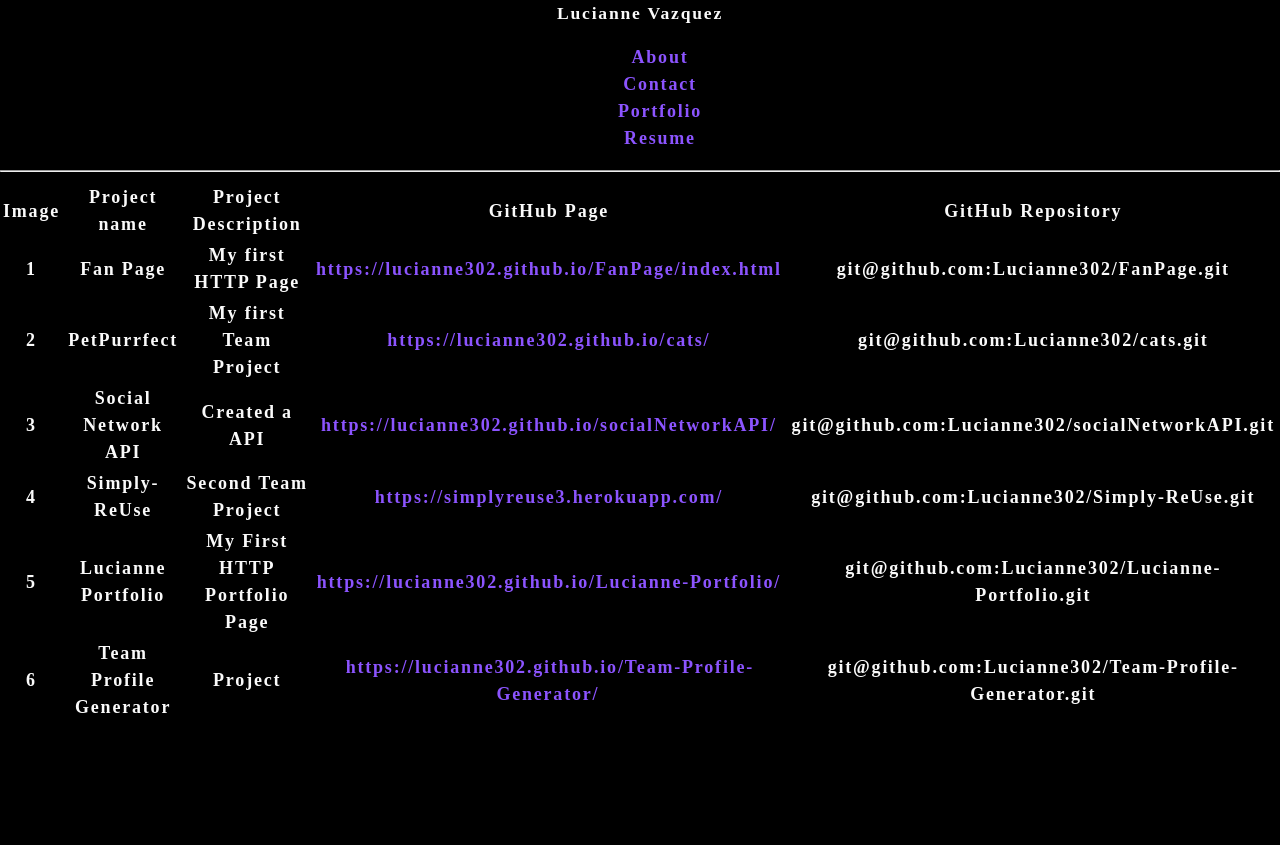
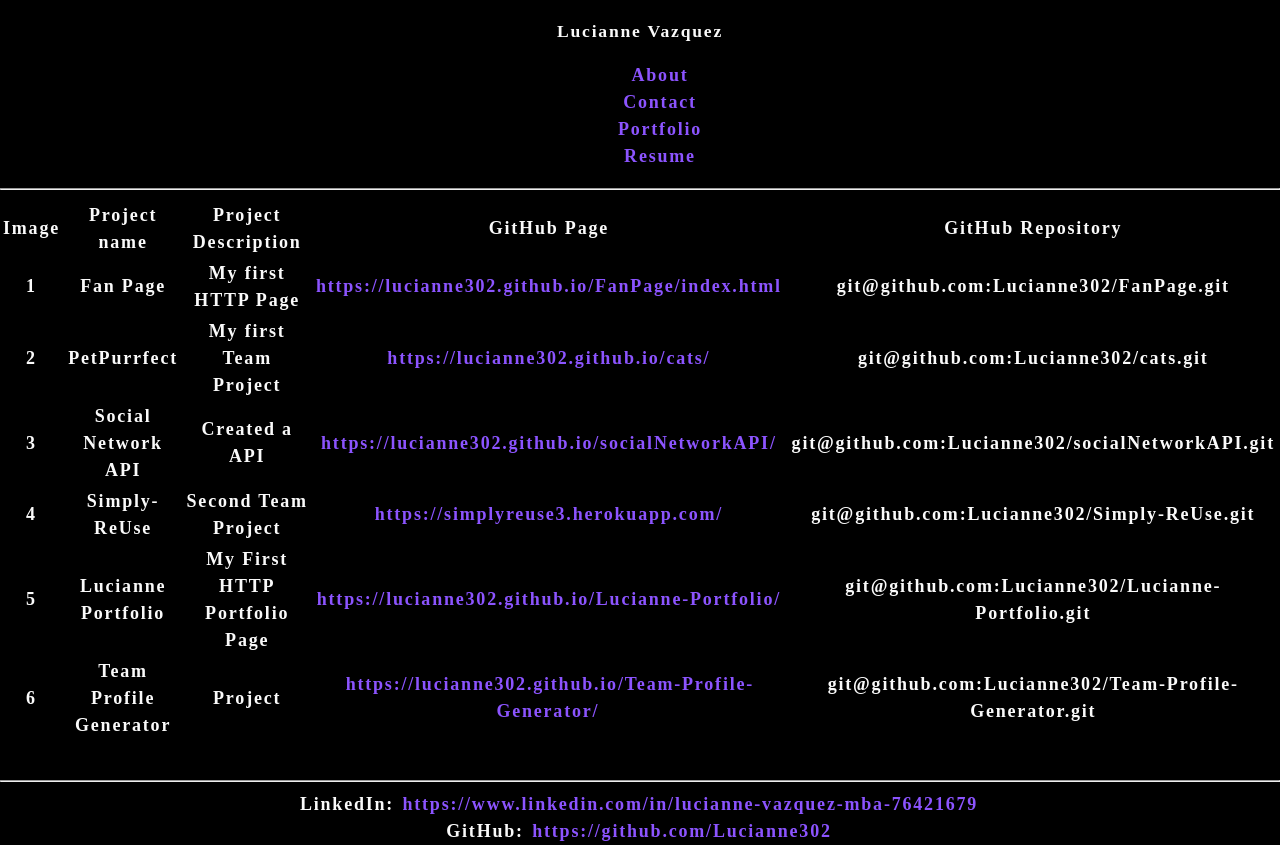
Before and after one commit to Lucianne302/Lucianne-ReactPortfolio, a React (Create React App) app: page /Portfolio in a window 1280 px wide. Before the commit the page ends 800 px from the top, so only its background shows below. Built offline with nearby package versions, Linux system fonts and the light colour scheme.

Commit message:
draft and footer

```diff
--- a/src/App.js
+++ b/src/App.js
@@ -7,6 +7,7 @@ import Contact from './pages/contact'
 import Portfolio from './pages/portfolio'
 import Resume from './pages/resume'
 import Nav from './pages/nav'
+import Footer from './pages/footer'
 
 function App() {
   return (
@@ -18,12 +19,12 @@ function App() {
           <Route exact path = '/Contact' component = { Contact } />
           <Route exact path = '/Portfolio' component = { Portfolio } />
           <Route exact path = '/Resume' component = { Resume } />
+          <Route exact path = '/Footer' component = { Footer } />
         </Switch>
+        <Footer></Footer>
       </Router>
     </div>
   );
 }
 
-
-
 export default App;
--- a/src/index.css
+++ b/src/index.css
@@ -77,7 +77,7 @@ h6 {
 
 p {
   font-size: 1.1rem;
-  margin-top: 0;
+  margin-top: 20;
 }
 
 a {
--- a/src/pages/about.js
+++ b/src/pages/about.js
@@ -6,7 +6,7 @@ function about() {
   return (
     <section className="my-5" >
       <h1 id="about">About Me! </h1>
-      <img src={coverImage} className="my-2" style={{ width: "20%" }} alt="cover" />
+      <img src={coverImage} className="my-2" style={{ width: "10%" }} alt="cover" />
       <div className="my-2">
         <p>
         As a student at the University of Pennsylvania, I am learning to code. Previous to learning to code, I completed a bachelor’s in Human Resource Management, and a Master’s in Business Administration from Goldey Beacom College.  For professional development, I completed certificates in Project Management and Business Analysis from the University of Delaware.  And, a Legal Studies Certificate from Wilmington University was completed in October 2016. And, I have about 13 years of experience working in the field of Human Resources.
--- /dev/null
+++ b/src/pages/footer.js
@@ -0,0 +1,43 @@
+import React from 'react';
+import { Link } from 'react-router-dom';
+
+// var Router = require('react-router');
+// var Link = Router.Link;
+// var Navigation = require('react-router').Navigation;
+
+
+// var Footer = React.createClass({
+
+//   mixins: [Navigation],
+
+//   render: function () {
+    const footer = (props) => {
+    return (
+    <footer>
+        <hr />
+      <div id="credits">
+        <div className="container text-center">
+          <div className="row">
+            <div className="col-md-5">
+              {/* <li>&copy; 2015</li> */}
+              {/* <li><Link to="contact">Contact Me!</Link></li> */}
+              <li>LinkedIn: <Link>https://www.linkedin.com/in/lucianne-vazquez-mba-76421679</Link></li>
+              <li>GitHub: <Link>https://github.com/Lucianne302</Link></li>
+            </div>
+            {/* <div className="col-md-5" id="social-networks">
+              <a href="#"><i className="fa fa-2x fa-facebook-square"></i></a>
+              <a href="#"><i className="fa fa-2x fa-twitter-square"></i></a>
+              <a href="#"><i className="fa fa-2x fa-google-plus-square"></i></a>
+              <a href="#"><i className="fa fa-2x fa-youtube-square"></i></a>
+              <a href="#"><i className="fa fa-2x fa-vimeo-square"></i></a>
+              <a href="#"><i className="fa fa-2x fa-pinterest-square"></i></a>
+              <a href="#"><i className="fa fa-2x fa-linkedin-square"></i></a>
+            </div> */}
+          </div>
+        </div>
+      </div>
+    </footer>
+      );
+    }
+
+export default footer;
--- a/src/pages/nav.js
+++ b/src/pages/nav.js
@@ -1,3 +1,33 @@
+import React from 'react';
+import { Nav, NavItem, NavLink } from 'reactstrap';
+
+const Example = (props) => {
+  return (
+    <div>
+      <p>Lucianne Vazquez</p>
+      <Nav>
+        <NavItem>
+          <NavLink href="/About">About</NavLink>
+        </NavItem>
+        <NavItem>
+          <NavLink href="/Contact">Contact</NavLink>
+        </NavItem>
+        <NavItem>
+          <NavLink href="/Portfolio">Portfolio</NavLink>
+        </NavItem>
+        <NavItem>
+          <NavLink href="/Resume">Resume</NavLink>
+        </NavItem>
+      </Nav>
+      <hr />
+      {/* <p>Link Based</p>
+      <Nav>
+        <NavLink href="#">Link</NavLink> <NavLink href="#">Link</NavLink> <NavLink href="#">Another Link</NavLink> <NavLink disabled href="#">Disabled Link</NavLink>
+      </Nav> */}
+    </div>
+  );
+}
+
 //import React from 'react';
 // import { capitalizeFirstLetter } from '../utils/helpers';
 
@@ -52,34 +82,6 @@
 
 // export default Nav;
 
-import React from 'react';
-import { Nav, NavItem, NavLink } from 'reactstrap';
 
-const Example = (props) => {
-  return (
-    <div>
-      <p>Lucianne Vazquez</p>
-      <Nav>
-        <NavItem>
-          <NavLink href="/About">About</NavLink>
-        </NavItem>
-        <NavItem>
-          <NavLink href="/Contact">Contact</NavLink>
-        </NavItem>
-        <NavItem>
-          <NavLink href="/Portfolio">Portfolio</NavLink>
-        </NavItem>
-        <NavItem>
-          <NavLink href="/Resume">Resume</NavLink>
-        </NavItem>
-      </Nav>
-      <hr />
-      {/* <p>Link Based</p> */}
-      {/* <Nav>
-        <NavLink href="#">Link</NavLink> <NavLink href="#">Link</NavLink> <NavLink href="#">Another Link</NavLink> <NavLink disabled href="#">Disabled Link</NavLink>
-      </Nav> */}
-    </div>
-  );
-}
 
 export default Example;
--- a/src/pages/portfolio.js
+++ b/src/pages/portfolio.js
@@ -2,6 +2,7 @@ import React from 'react';
 import { Link } from 'react-router-dom';
 //import { Toast, ToastBody, ToastHeader } from 'reactstrap';
 import { Table } from 'reactstrap';
+
 
 const portfolio = (props) => {
   return (
@@ -59,6 +60,7 @@ const portfolio = (props) => {
         <td>git@github.com:Lucianne302/Team-Profile-Generator.git</td>
       </tr>
     </tbody>
+    <br></br>
   </Table>
 );
 }
--- a/src/pages/resume.js
+++ b/src/pages/resume.js
@@ -5,6 +5,7 @@ const resume = (props) => {
   return (
     <List type="unstyled">
         <h1>My Resume</h1>
+        <a href='/Resume.pdf' download>Click to download</a>
         <br></br>
         <h4>Programming Languages (beginner)</h4>
         <li>
```
Also changed, not shown: 1 other file (tests, documents, lock files or other folders).
